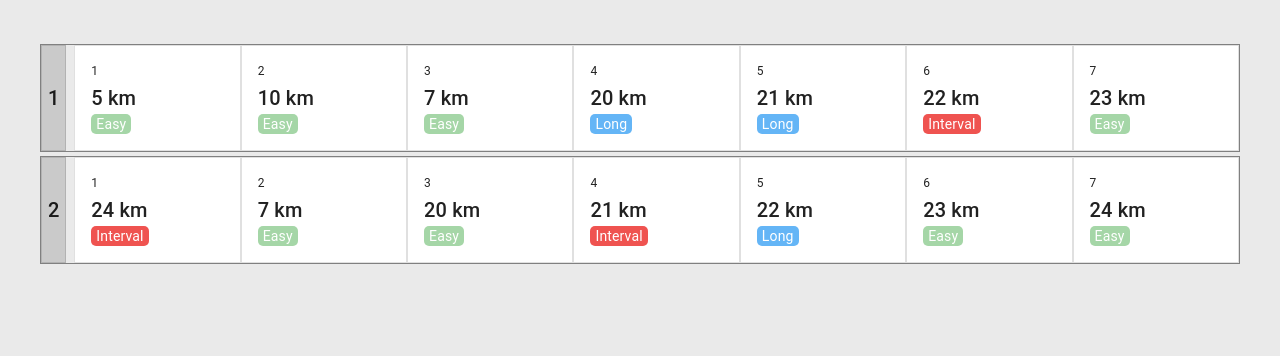
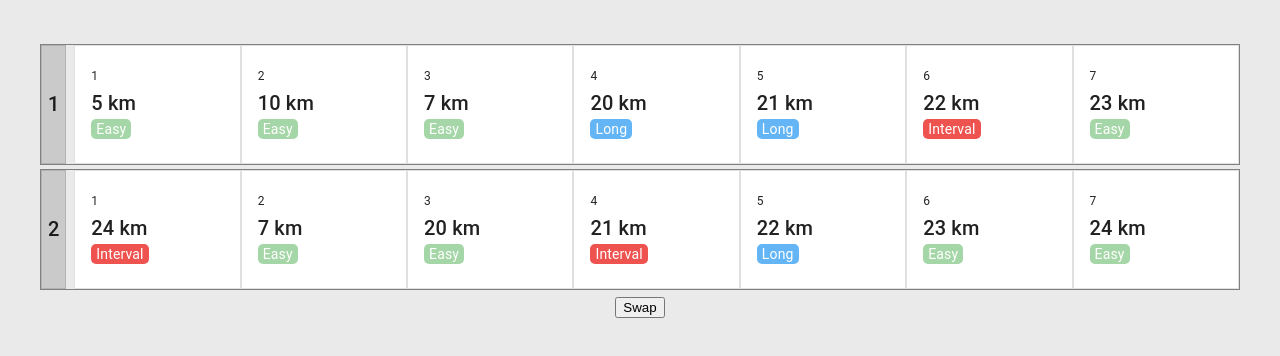
Before and after one commit to wkeebs/we-run, a React (Vite) app: page / in a window 1280 px wide. Shown: the top 356 px of the page. Built offline with nearby package versions, Linux system fonts and the light colour scheme.

Commit message:
Implement swapping function

```diff
--- a/src/components/ActivityCalendar.tsx
+++ b/src/components/ActivityCalendar.tsx
@@ -4,22 +4,53 @@ import { chunk } from "../utils/arrayOperations";
 import ActivityCycle from "./ActivityCycle";
 import { Stack } from "@mui/material";
 import { Activity } from "../App";
-import React from "react";
+import React, { useState } from "react";
 
-import { DndProvider } from 'react-dnd'
-import { HTML5Backend } from 'react-dnd-html5-backend'
-
+import { DndProvider } from "react-dnd";
+import { HTML5Backend } from "react-dnd-html5-backend";
 
 export type ActivityCalendarProps = {
-  data: Activity[]
-}
+  data: Activity[];
+};
+
+const chunkData = (newData: Activity[]) => chunk(newData, CYCLE_LENGTH);
 
 const ActivityCalendar: React.FC<ActivityCalendarProps> = ({ data }) => {
-  const chunkedArr = chunk(data, CYCLE_LENGTH);
+  const [activities, setActivities] = useState(chunkData(data));
+
+  const swapActivities =
+    (arr: Activity[][]) =>
+    (activityOneId: number) =>
+    (activityTwoId: number) => {
+      // flatten array
+      const flatArr = arr.flat();
+
+      // swap elements
+      const activityOneIndex = flatArr.findIndex(
+        (elem) => elem.id === activityOneId
+      );
+      const activityTwoIndex = flatArr.findIndex(
+        (elem) => elem.id === activityTwoId
+      );
+
+      const newActivities = flatArr.map((current, idx) => {
+        if (idx === activityOneIndex) {
+          return flatArr[activityTwoIndex];
+        }
+        if (idx === activityTwoIndex) {
+          return flatArr[activityOneIndex];
+        }
+        return current;
+      });
+
+      // re-chunk and set state to new array
+      const newState = chunkData(newActivities)
+      setActivities([...newState]);
+    };
 
   return (
     <DndProvider backend={HTML5Backend}>
-      {chunkedArr.map((elem, idx) => {
+      {activities.map((cycle: Activity[], idx: number) => {
         return (
           <Stack
             key={idx}
@@ -28,10 +59,15 @@ const ActivityCalendar: React.FC<ActivityCalendarProps> = ({ data }) => {
             sx={{ marginY: "0.25rem", border: "1px solid gray" }}
           >
             <HeaderCard rowNum={idx + 1} />
-            <ActivityCycle activities={elem} length={CYCLE_LENGTH} />
+            <ActivityCycle
+              swapInArr={swapActivities(activities)}
+              activities={cycle}
+              length={CYCLE_LENGTH}
+            />
           </Stack>
         );
       })}
+      <button onClick={() => swapActivities(activities)(1)(8)}>Swap</button>
     </DndProvider>
   );
 };
--- a/src/components/ActivityCycle.tsx
+++ b/src/components/ActivityCycle.tsx
@@ -1,5 +1,5 @@
 import Grid from "@mui/material/Unstable_Grid2";
-import React from "react";
+import React, { ReactElement } from "react";
 import ActivityCard from "./cards/ActivityCard";
 import { Activity } from "../App";
 import { DndProvider } from 'react-dnd'
@@ -7,13 +7,14 @@ import { HTML5Backend } from 'react-dnd-html5-backend'
 
 export type ActivityCycleProps = {
   activities: Activity[],
-  length: number
+  length: number,
+  swapInArr: (activityOneId: number) => (activityTwoId: number) => void
 }
 
-const ActivityCycle: React.FC<ActivityCycleProps> = ({ activities, length }) => {
+const ActivityCycle: React.FC<ActivityCycleProps> = ({ activities, length, swapInArr }) => {
   const elements = activities.map((activity, idx) => (
     <Grid key={idx} xs={2}>
-      <ActivityCard details={activity.details} num={idx + 1} />
+      <ActivityCard swapWith={() => swapInArr(activity.id)} distance={activity.details.distance} type={activity.details.type} num={idx + 1} />
     </Grid>
   ));
 
--- a/src/components/cards/ActivityCard.tsx
+++ b/src/components/cards/ActivityCard.tsx
@@ -1,9 +1,9 @@
 import BaseCard from "./BaseCard";
-import React, { useState } from "react";
+import React, { useEffect, useState } from "react";
 import { Backdrop, Box, Fade, Modal } from "@mui/material";
 import EditActivity from "../EditActivity";
 import { RUN_TYPE } from "../../data";
-import { useDrag } from "react-dnd";
+import { useDrag, useDrop } from "react-dnd";
 
 const modalStyle = {
   position: "absolute",
@@ -25,11 +25,10 @@ export enum COLOUR {
 }
 
 export type ActivityCardProps = {
-  details: {
   distance: number;
   type: RUN_TYPE;
-  };
   num: number;
+  swapWith: (index: number) => void;
 };
 
 export type CardUpdateType = {
@@ -42,11 +41,20 @@ export const DragItemTypes = {
 };
 
 const ActivityCard: React.FC<ActivityCardProps> = ({
-  details: { distance, type },
+  distance,
+  type,
   num,
+  swapWith,
 }) => {
   const [currentType, setCurrentType] = useState(type);
   const [currentDistance, setCurrentDistance] = useState(distance);
+
+  // update the state each time the props change ->
+  // do I only need this because of scope?
+  useEffect(() => {
+    setCurrentType(type);
+    setCurrentDistance(distance);
+  }, [distance, type]);
 
   const [open, setOpen] = useState(false);
   const handleOpen = () => setOpen(true);
@@ -99,14 +107,30 @@ const ActivityCard: React.FC<ActivityCardProps> = ({
     }),
   }));
 
+  const [{ isOver }, drop] = useDrop(
+    () => ({
+      accept: DragItemTypes.ACTIVITY,
+      drop: () => swapWith(1),
+      collect: (monitor) => ({
+        isOver: !!monitor.isOver(),
+      }),
+    }),
+    []
+  );
+
   return (
-    <div ref={drag} style={{ opacity: isDragging ? 0.5 : 1, cursor: "move" }}>
+    <div
+      ref={drag}
+      style={{ opacity: isDragging ? 0.5 : 1, cursor: "pointer" }}
+    >
+      {currentDistance && currentType && (
         <BaseCard
           title={currentDistance + " km"}
           content={createTypeElement(currentType)}
           info={num.toLocaleString()}
           onClick={handleOpen}
         ></BaseCard>
+      )}
       <Modal
         open={open}
         onClose={handleClose}
--- a/src/components/cards/BaseCard.tsx
+++ b/src/components/cards/BaseCard.tsx
@@ -15,8 +15,11 @@ const BaseCard: React.FC<BaseCardProps> = ({
   onClick,
 }) => {
   return (
-    <Card variant="outlined" sx={{ borderRadius: 0, minHeight: "100px" }}>
-      <CardActionArea onClick={onClick} sx={{ width: "100%", height: "100%" }}>
+    <Card
+      onClick={onClick}
+      variant="outlined"
+      sx={{ borderRadius: 0, minHeight: "100px" }}
+    >
       <CardContent sx={{ textAlign: "start" }}>
         <Typography variant="caption">{info}</Typography>
         <Typography variant="h6">{title}</Typography>
@@ -24,7 +27,6 @@ const BaseCard: React.FC<BaseCardProps> = ({
           {content}
         </Typography>
       </CardContent>
-      </CardActionArea>
     </Card>
   );
 };
```
Lines whose indentation alone changed are shown as unchanged.
